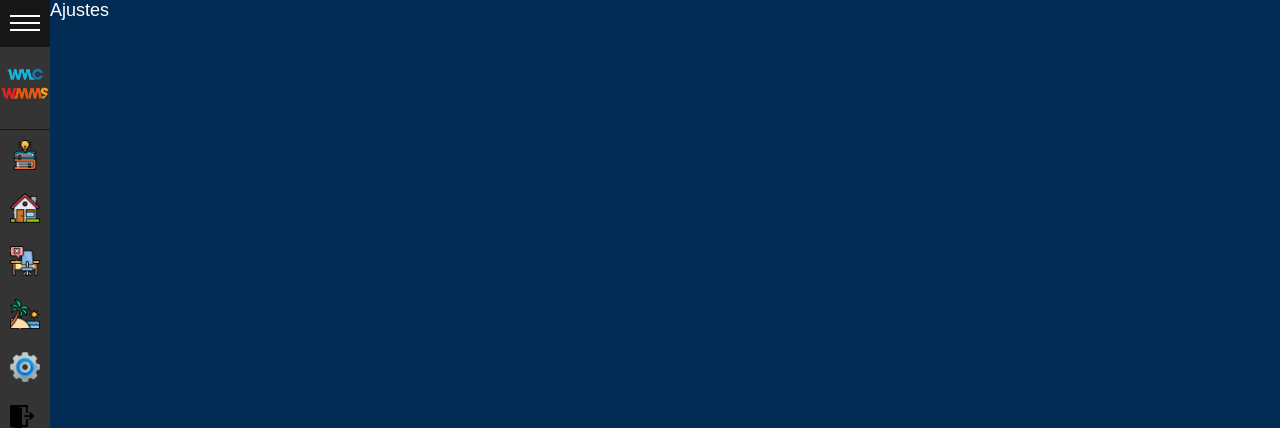
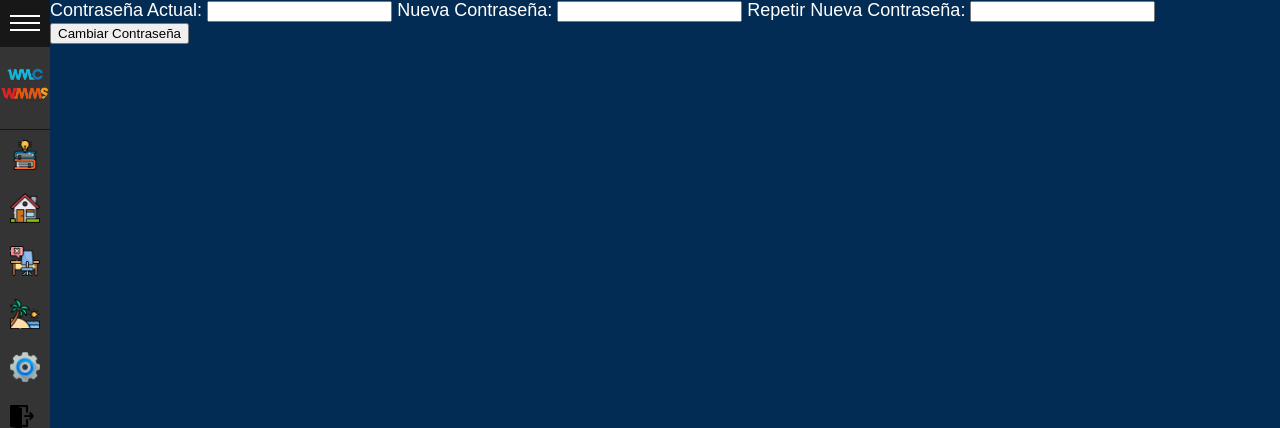
Before and after one commit to embrace23/app_rrhh, a Flask app: page /ajustes in a window 1280 px wide. Shown: the top 428 px of the page. Run offline with Flask 3, Linux system fonts and the light colour scheme; the visitor is signed in with stand-in values (Sample User, id 1); data that the repository does not hold is empty.

Commit message:
optimizacion de codigo

```diff
--- a/app.py
+++ b/app.py
@@ -1,6 +1,6 @@
 from flask import Flask, render_template, request, redirect, url_for, session
 from flask_session import Session
-from utils import obtener_empleado, guardar_fecha, obtener_dias_estudio, verificar_credenciales, obtener_homeoffice, obtener_ausencias, obtener_vacaciones
+from utils import obtener_empleado, guardar_fecha, obtener_dias_estudio, verificar_credenciales, obtener_homeoffice, obtener_ausencias, obtener_vacaciones, insertar_registro
 import mysql.connector
 
 app = Flask(__name__)
@@ -129,36 +129,6 @@ def guardar_fecha_generico(pagina, campo_fecha):
 
 @app.route('/guardar_vacaciones', methods=['POST'])
 def guardar_vacaciones():
-    def insertar_registro(tabla, campos):
-        try:
-            conexion = mysql.connector.connect(
-                host="localhost",
-                user="root",
-                password="",
-                database="rrhh"
-            )
-
-            if conexion.is_connected():
-                cursor = conexion.cursor()
-
-                campos_nombres = ', '.join(campos.keys())
-                campos_valores = ', '.join(['%s'] * len(campos))
-
-                consulta = f"INSERT INTO {tabla} ({campos_nombres}) VALUES ({campos_valores})"
-                valores = tuple(campos.values())
-
-                cursor.execute(consulta, valores)
-                conexion.commit()
-
-                cursor.close()
-                return True
-        except mysql.connector.Error as err:
-            print(f"Error: {err}")
-        finally:
-            if 'conexion' in locals():
-                conexion.close()
-        return False
-
     if 'user' in session:
         correo = session['user']
         nombre_empleado = obtener_empleado(correo)
--- a/templates/ajustes.html
+++ b/templates/ajustes.html
@@ -60,7 +60,18 @@
     </div>
 
     <div id="mainContainer">
-        Ajustes
+        <form action="/cambiar_contrasena" method="POST">
+            <label for="password_actual">Contraseña Actual:</label>
+            <input type="password" id="password_actual" name="password_actual" required>
+
+            <label for="password_nueva">Nueva Contraseña:</label>
+            <input type="password" id="password_nueva" name="password_nueva" required>
+
+            <label for="password_nueva_repetir">Repetir Nueva Contraseña:</label>
+            <input type="password" id="password_nueva_repetir" name="password_nueva_repetir" required>
+
+            <button type="submit">Cambiar Contraseña</button>
+        </form>
     </div>
 
     <script src="{{ url_for('static', filename='js/app.js') }}"></script>
--- a/utils.py
+++ b/utils.py
@@ -16,7 +16,7 @@ def verificar_credenciales(email, password):
         if conexion.is_connected():
             cursor = conexion.cursor()
 
-            consulta = "SELECT cuil FROM nomina WHERE mail = %s"
+            consulta = "SELECT contrasena FROM nomina WHERE mail = %s"
             cursor.execute(consulta, (email,))
             resultado = cursor.fetchone()
 
@@ -231,3 +231,33 @@ def obtener_vacaciones(nombre_empleado):
             conexion.close()
 
     return vacaciones
+
+def insertar_registro(tabla, campos):
+    try:
+        conexion = mysql.connector.connect(
+            host="localhost",
+            user="root",
+            password="",
+            database="rrhh"
+        )
+
+        if conexion.is_connected():
+            cursor = conexion.cursor()
+
+            campos_nombres = ', '.join(campos.keys())
+            campos_valores = ', '.join(['%s'] * len(campos))
+
+            consulta = f"INSERT INTO {tabla} ({campos_nombres}) VALUES ({campos_valores})"
+            valores = tuple(campos.values())
+
+            cursor.execute(consulta, valores)
+            conexion.commit()
+
+            cursor.close()
+            return True
+    except mysql.connector.Error as err:
+        print(f"Error: {err}")
+    finally:
+        if 'conexion' in locals():
+            conexion.close()
+    return False
```
Also changed, not shown: 1 other file.
